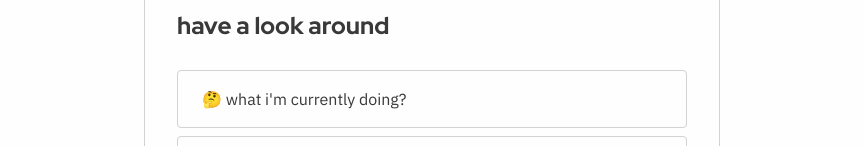
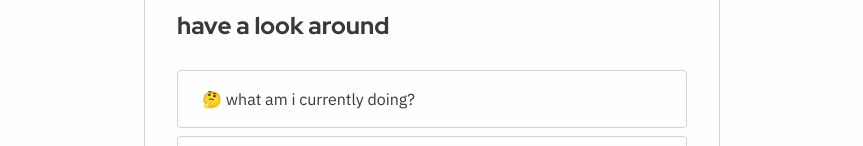
Before and after one commit to ohyiheng/personal-site, a SvelteKit app: page / in a window 1280 px wide. Shown: the part 654-800 px from the top of the page, without its empty margins (208-1071 px from the left). Built offline with nearby package versions, Linux system fonts and the light colour scheme.

Commit message:
chore: Fix grammar

```diff
--- a/src/routes/(default)/+page.svelte
+++ b/src/routes/(default)/+page.svelte
@@ -23,7 +23,7 @@
     <a
         href="/now"
         class="dark:bg-gray-900 border rounded px-6 py-4 dark:border-gray-750 hover:border-secondary-500 hover:dark:border-secondary-400 hover:text-secondary-500 hover:dark:text-secondary-400 duration-50"
-        >🤔 what i'm currently doing?</a
+        >🤔 what am i currently doing?</a
     >
     <a
         href="/projects"
```
